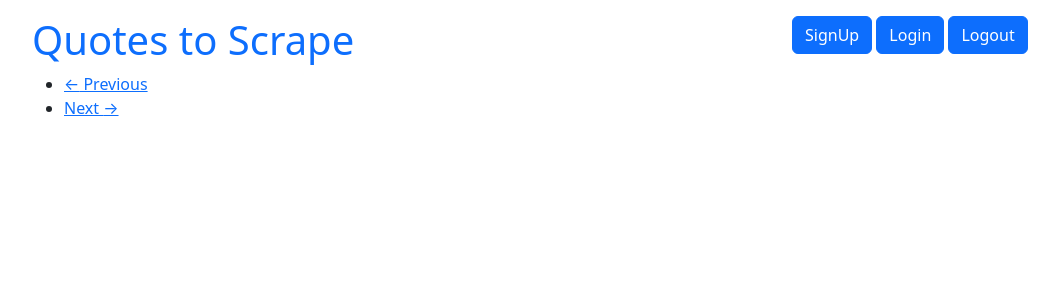
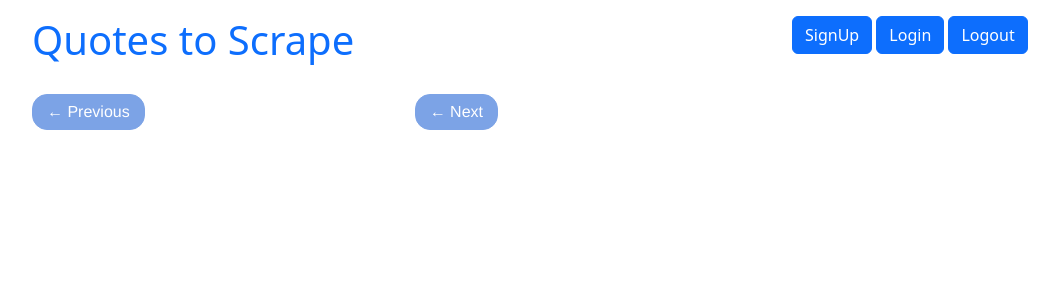
Before and after one commit to VladSkopenko/Django_quote_site, a Django app: page / in a window 1280 px wide. Shown: the top 300 px of the page, without its empty margins (50-1109 px from the left). Run offline with Django 5.2, Linux system fonts and the light colour scheme; data that the repository does not hold is empty.

Commit message:
added css style for button

```diff
--- a/hw/quotes/static/quotes/style.css
+++ b/hw/quotes/static/quotes/style.css
@@ -18,6 +18,10 @@
     color: #3677E8;
 }
 
+.quote .tags {
+    margin-top: 10px;
+}
+
 .tag {
     padding: 2px 5px;
     border-radius: 5px;
@@ -25,3 +29,65 @@
     font-size: small;
     background-color: #7CA3E6;
 }
+
+.pager {
+    font-family: "Raleway", "Helvetica Neue", Helvetica, Arial, sans-serif;
+}
+
+.pager {
+    padding-left: 0;
+    margin: 22px 0;
+    list-style: none;
+    text-align: center;
+}
+
+.pager li {
+    display: inline;
+}
+
+.pager .previous>a,
+.pager .previous>span {
+    float: left;
+}
+
+.pager li>a,
+.pager li>span {
+    display: inline-block;
+    padding: 5px 14px;
+    background-color: #ffffff;
+    border: 1px solid #dddddd;
+    border-radius: 15px;
+}
+
+.pager .previous>a,
+.pager .previous>span,
+.pager .next>a,
+.pager .next>span {
+    display: inline-block;
+    padding: 5px 14px;
+    background-color: #7CA3E6; /* Цвет фона кнопок */
+    color: white; /* Цвет текста кнопок */
+    border: 1px solid #7CA3E6; /* Цвет рамки кнопок */
+    border-radius: 15px;
+    text-decoration: none; /* Убираем подчеркивание */
+    cursor: pointer; /* Делаем курсор указателем при наведении */
+    transition: background-color 0.3s, border-color 0.3s, color 0.3s; /* Плавное изменение цвета */
+}
+
+.pager .previous.disabled>a,
+.pager .previous.disabled>span,
+.pager .next.disabled>a,
+.pager .next.disabled>span {
+    background-color: #dddddd; /* Цвет фона неактивных кнопок */
+    border-color: #dddddd; /* Цвет рамки неактивных кнопок */
+    color: #666666; /* Цвет текста неактивных кнопок */
+    cursor: not-allowed; /* Запрещаем взаимодействие с неактивными кнопками */
+}
+
+.pager .previous>a:hover,
+.pager .previous>span:hover,
+.pager .next>a:hover,
+.pager .next>span:hover {
+    background-color: #3677E8; /* Цвет фона кнопок при наведении */
+    border-color: #3677E8; /* Цвет рамки кнопок при наведении */
+}
--- a/hw/quotes/templates/quotes/base.html
+++ b/hw/quotes/templates/quotes/base.html
@@ -22,7 +22,6 @@
         <div class="col-md-4">
             <p>
                 <a href="/login" class="btn btn-primary">SignUp</a>
-
                 <a href="/logout" class="btn btn-primary">Login</a>
                 <a href="/logout" class="btn btn-primary">Logout</a>
 
--- a/hw/quotes/templates/quotes/index.html
+++ b/hw/quotes/templates/quotes/index.html
@@ -23,12 +23,16 @@
             <ul class="pager">
 
                 <li class="previous">
-                    <a href="/page/1/"><span aria-hidden="true">←</span> Previous</a>
+                    <a class="{% if not quotes.has_previous %} disabled {% endif  %}"
+                       href="{% if quotes.has_previous %} {% url 'quotes:root_paginate' quotes.previous_page_number %} {% else %} # {% endif  %}">
+                        <span aria-hidden="true">←</span> Previous</a>
                 </li>
 
 
                 <li class="next">
-                    <a href="/page/3/">Next <span aria-hidden="true">→</span></a>
+                    <a class="{% if not quotes.has_next %} disabled {% endif  %}"
+                       href="{% if quotes.has_next %} {% url 'quotes:root_paginate' quotes.next_page_number %} {% else %} # {% endif  %}">
+                        <span aria-hidden="true">←</span> Next</a>
                 </li>
 
             </ul>
--- a/hw/quotes/urls.py
+++ b/hw/quotes/urls.py
@@ -6,4 +6,6 @@ app_name = "quotes"
 
 urlpatterns = [
     path("", views.main, name="root"),
+    path("<int:page>", views.main, name="root_paginate"),
+
 ]
```
